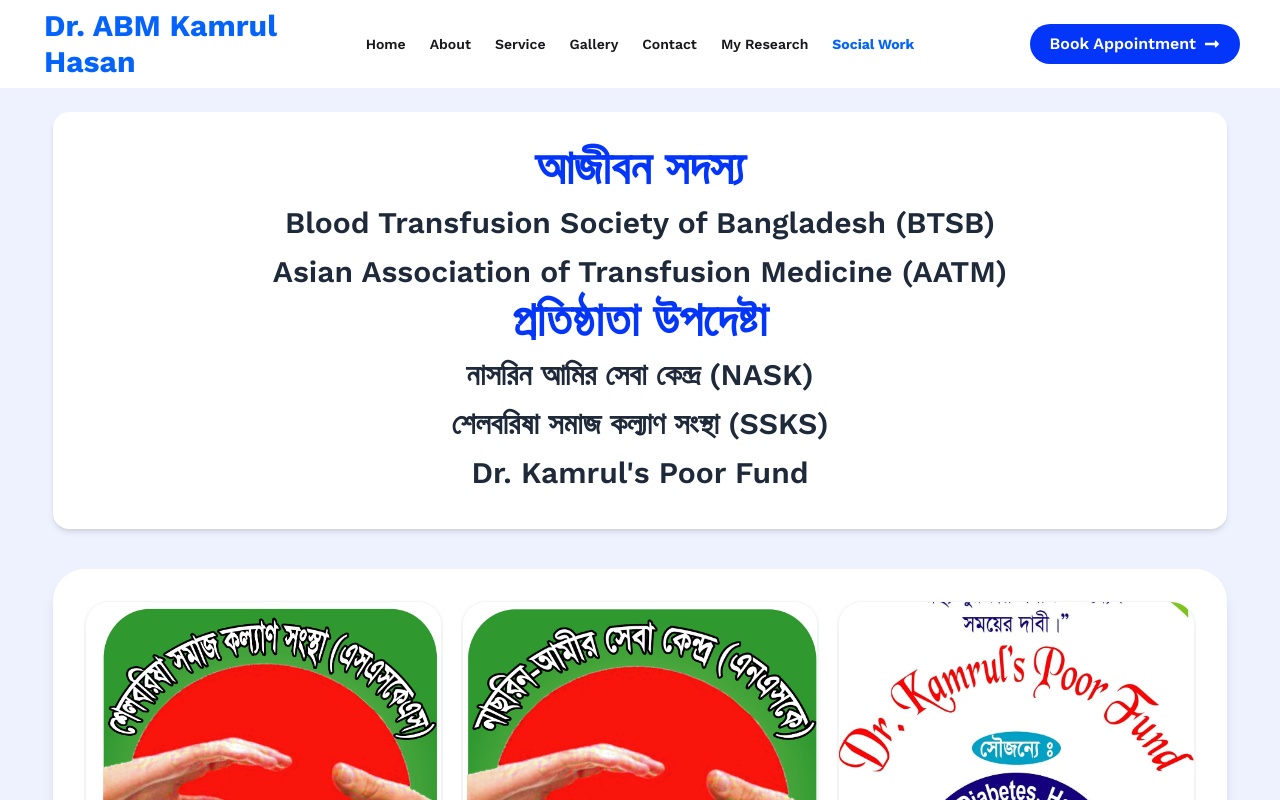
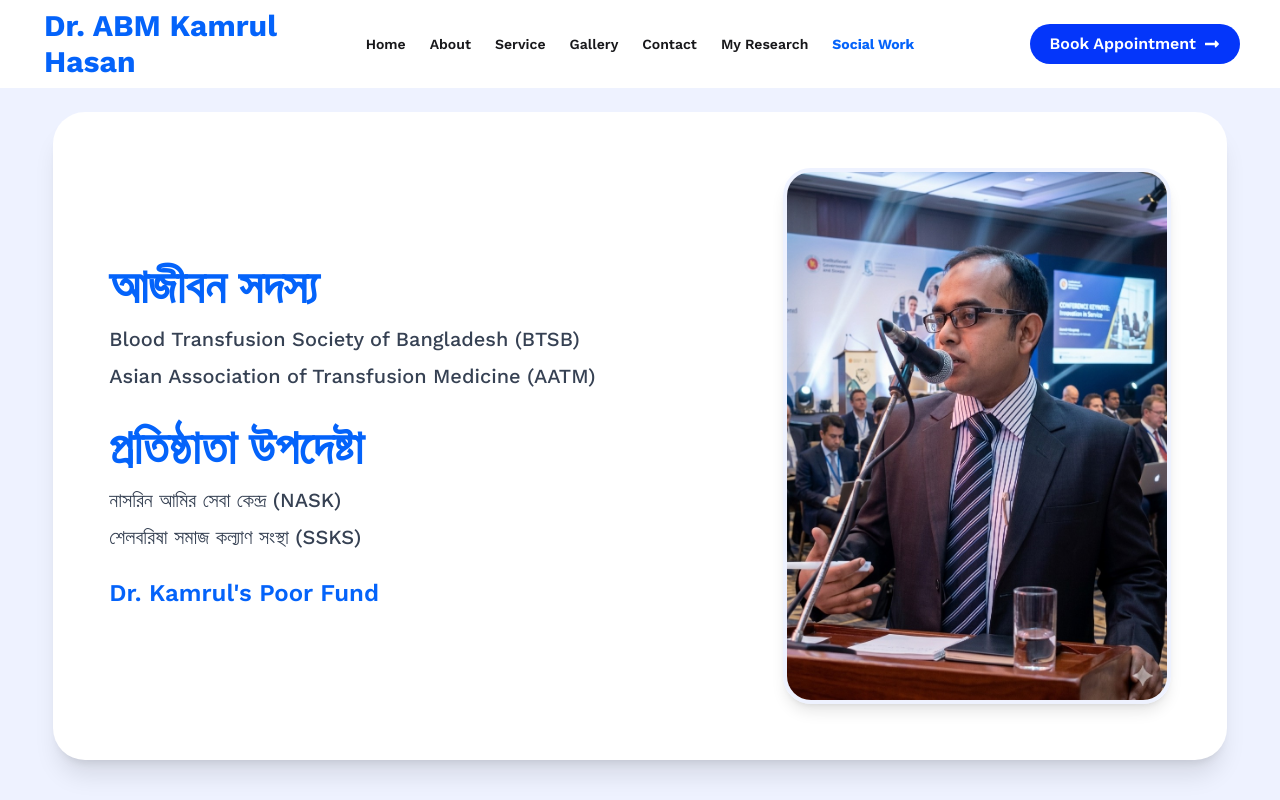
Before and after one commit to sheikhmhummadhasan/-dr-abm-kamrul-hasan-website, a Next.js app: page /social in a window 1280 px wide. Shown: the top 800 px of the page. Built offline with nearby package versions, Linux system fonts and the light colour scheme.

Commit message:
i have make it

```diff
--- a/src/app/social/page.jsx
+++ b/src/app/social/page.jsx
@@ -1,3 +1,4 @@
+import Image from 'next/image';
 import React from 'react';
 
 const SocialWorkPage = () => {
@@ -5,14 +6,61 @@
         <div className="bg-[#eef2ff] min-h-screen py-6">
 
             {/* Title */}
-            <h1 className="w-11/12 max-w-7xl mx-auto bg-white rounded-2xl shadow-md p-5 sm:p-6 md:p-8
-            text-center text-lg sm:text-xl md:text-2xl lg:text-3xl font-semibold text-gray-800 leading-relaxed">
+            <div className="w-11/12 max-w-7xl mx-auto bg-white rounded-[32px] shadow-xl p-6 sm:p-8 md:p-10 lg:p-14">
 
-                <span className='text-5xl font-bold text-[#0436fa]'>আজীবন সদস্য </span> <br /> Blood Transfusion Society of Bangladesh (BTSB) <br /> Asian Association of Transfusion Medicine (AATM) <br />
-                <span className='text-5xl font-bold text-[#0436fa]'>প্রতিষ্ঠাতা উপদেষ্টা </span> <br />নাসরিন আমির সেবা কেন্দ্র (NASK) <br /> শেলবরিষা সমাজ কল্যাণ সংস্থা (SSKS) <br />
-                Dr. Kamrul's Poor Fund
+                <div className="flex flex-col-reverse lg:flex-row items-center justify-between gap-10">
 
-            </h1>
+                    {/* Left Content */}
+                    <div className="flex-1 text-center lg:text-left">
+
+                        <h1 className="text-gray-800 leading-snug">
+
+                            <span className="block text-2xl sm:text-3xl md:text-4xl lg:text-5xl font-extrabold text-[#0463fa] mb-3">
+                                আজীবন সদস্য
+                            </span>
+
+                            <span className="block text-base sm:text-lg md:text-xl font-medium text-gray-700 leading-relaxed">
+                                Blood Transfusion Society of Bangladesh (BTSB)
+                            </span>
+
+                            <span className="block text-base sm:text-lg md:text-xl font-medium text-gray-700 leading-relaxed mt-1">
+                                Asian Association of Transfusion Medicine (AATM)
+                            </span>
+
+                            <span className="block text-2xl sm:text-3xl md:text-4xl lg:text-5xl font-extrabold text-[#0463fa] mt-8 mb-3">
+                                প্রতিষ্ঠাতা উপদেষ্টা
+                            </span>
+
+                            <span className="block text-base sm:text-lg md:text-xl font-medium text-gray-700 leading-relaxed">
+                                নাসরিন আমির সেবা কেন্দ্র (NASK)
+                            </span>
+
+                            <span className="block text-base sm:text-lg md:text-xl font-medium text-gray-700 leading-relaxed mt-1">
+                                শেলবরিষা সমাজ কল্যাণ সংস্থা (SSKS)
+                            </span>
+
+                            <span className="block text-lg sm:text-xl md:text-2xl font-semibold text-[#0463fa] mt-6">
+                                Dr. Kamrul's Poor Fund
+                            </span>
+
+                        </h1>
+                    </div>
+
+                    {/* Right Image */}
+                    <div className="flex justify-center">
+                        <div className="overflow-hidden rounded-[28px] shadow-lg border-4 border-[#eef2ff]">
+                            <Image
+                                src="/spek-doc-1.jpeg"
+                                alt="doc speaking"
+                                width={380}
+                                height={450}
+                                className="object-cover hover:scale-105 transition duration-500"
+                            />
+                        </div>
+                    </div>
+
+                </div>
+            </div>
 
             {/* Container */}
             <div className="w-11/12 max-w-7xl mx-auto py-10">
```
Also changed, not shown: public/speck-doc.jpeg (added), public/spek-doc-1.jpeg (added).
